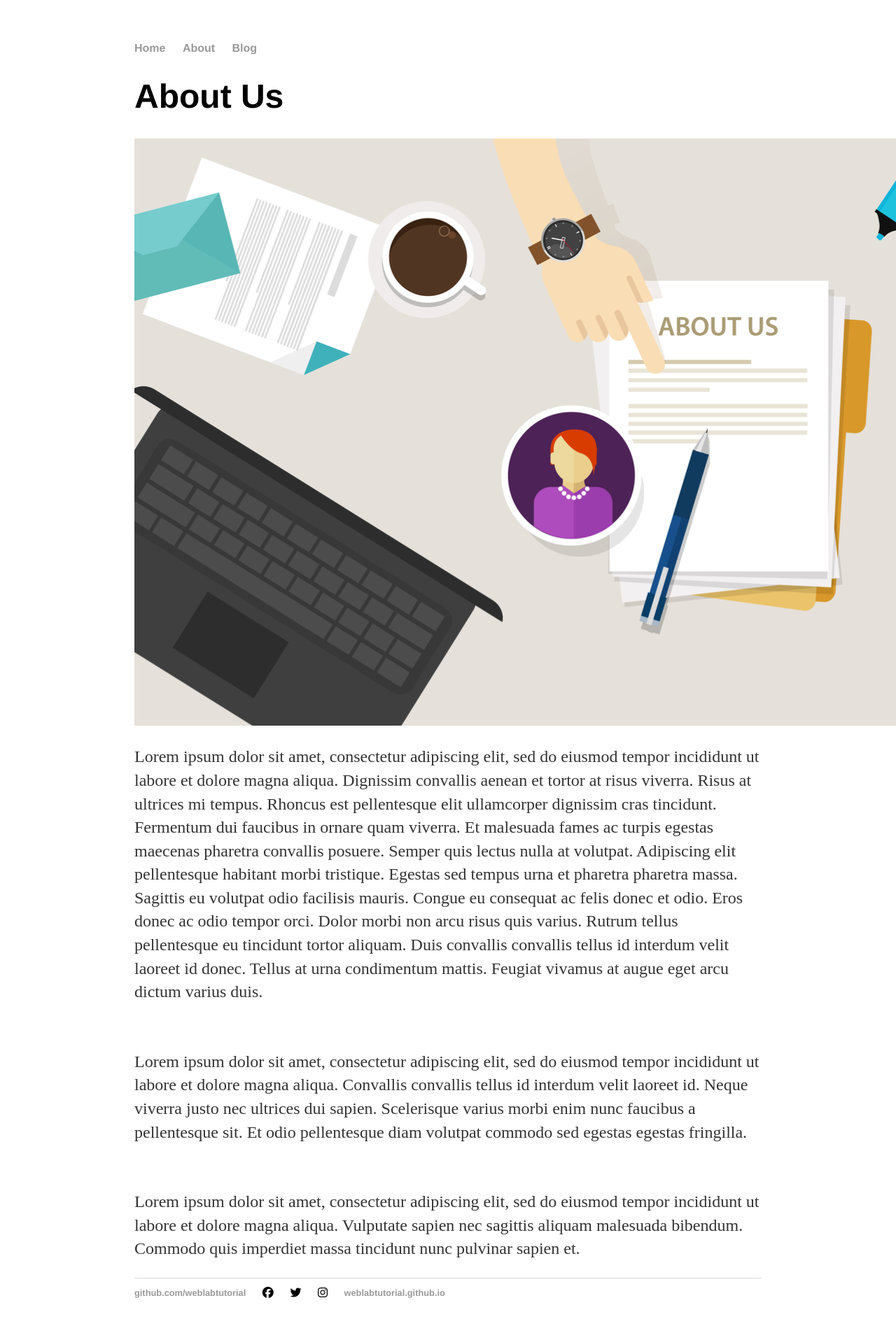
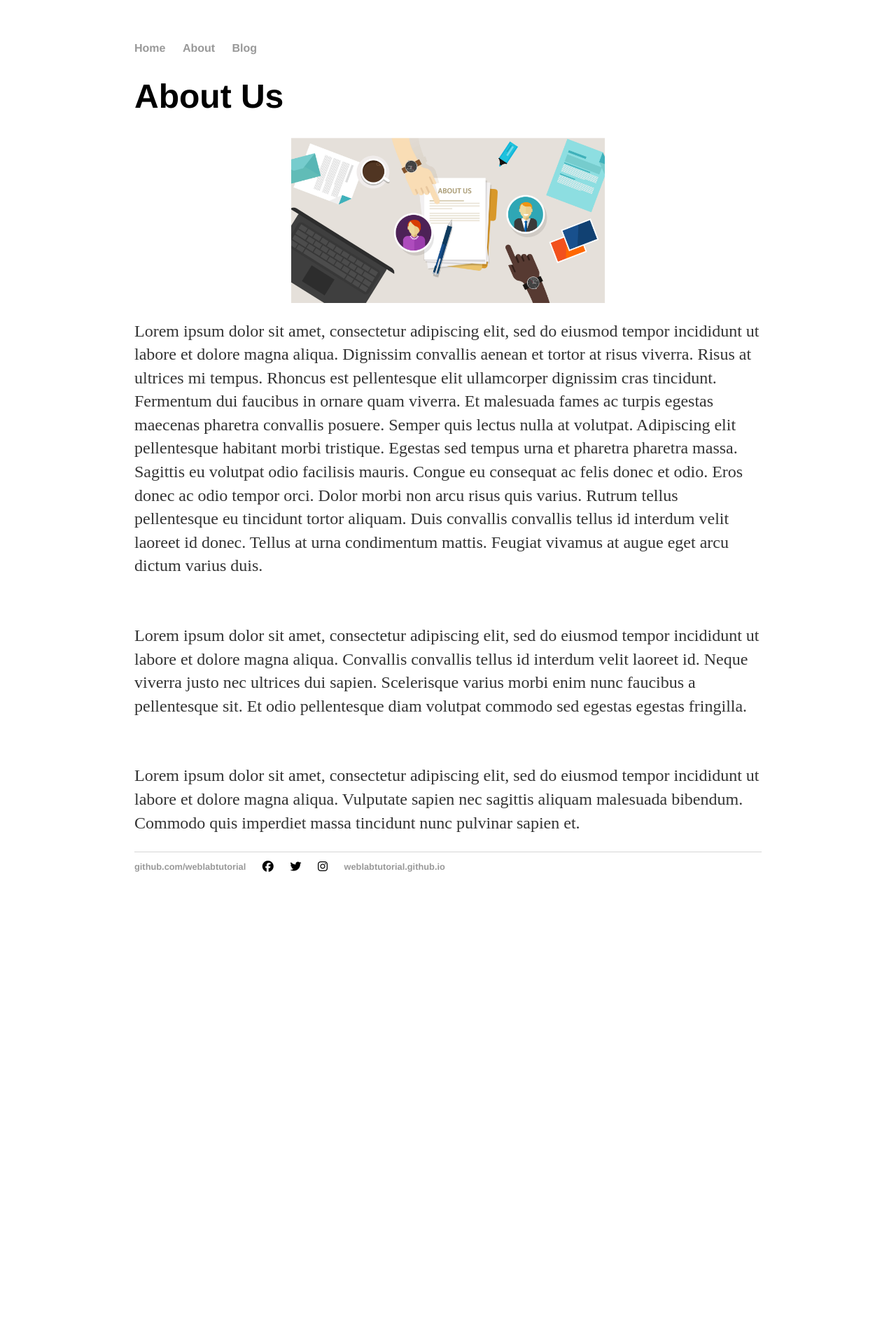
Before and after one commit to NourAdib/NourAdib.github.io, a Jekyll site: the page built from about/index.html, in a window 1280 px wide. Shown: the whole page at 70% size. Built offline with Jekyll 4.4.1, drawn with Linux system fonts in a browser that asks for light colours; nearby versions of some CDN libraries; after the commit the page ends 1306 px from its top, so only the background shows below that.

Commit message:
Added image styling

```diff
--- a/css/main.css
+++ b/css/main.css
@@ -10,6 +10,12 @@ p {
 font-size: 1.5em;
 line-height: 1.4em;
 color: #333;
+}
+img {
+display: block;
+  margin-left: auto;
+  margin-right: auto;
+  width: 50%;
 }
 footer {
 border-top: 1px solid #d5d5d5;
```
